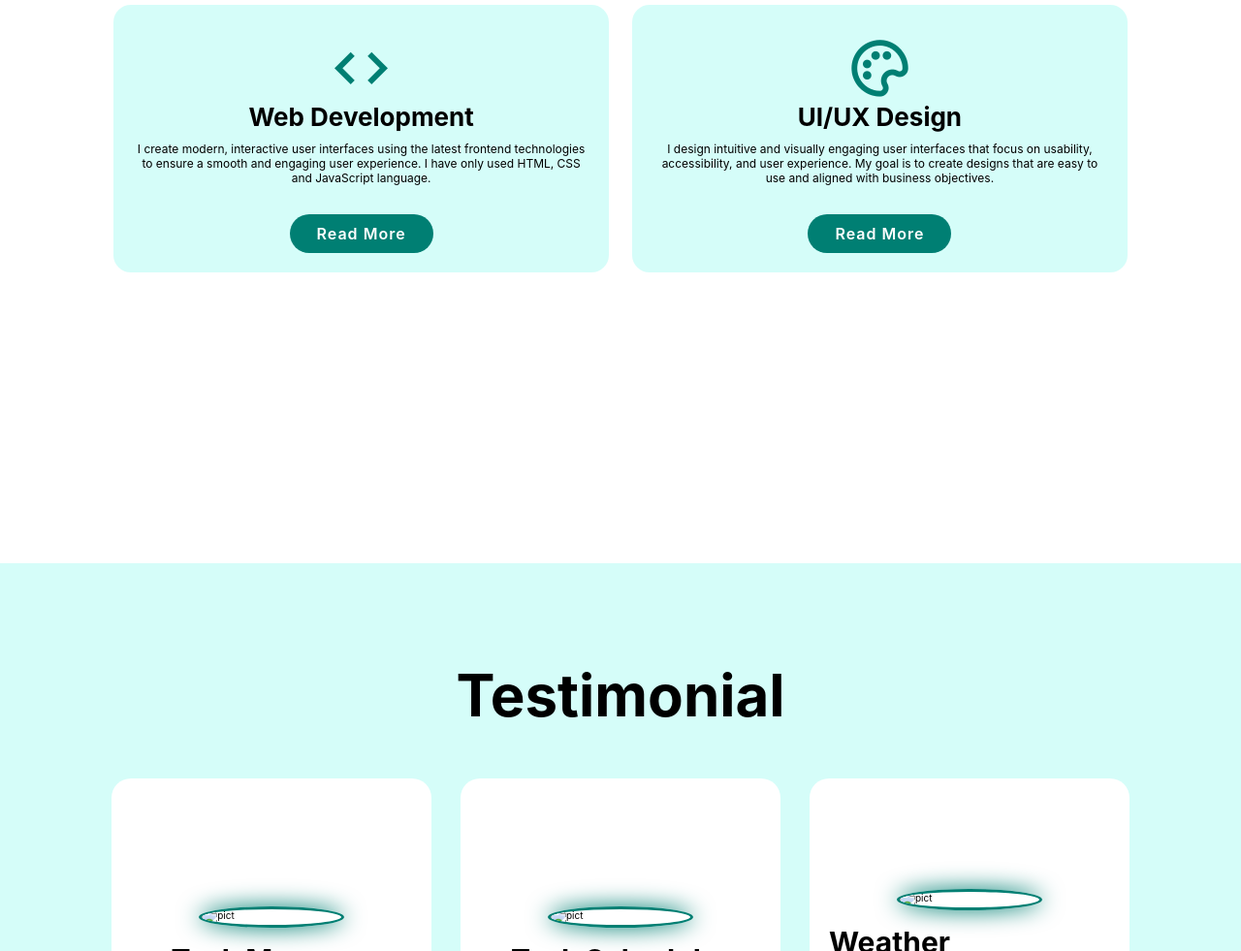
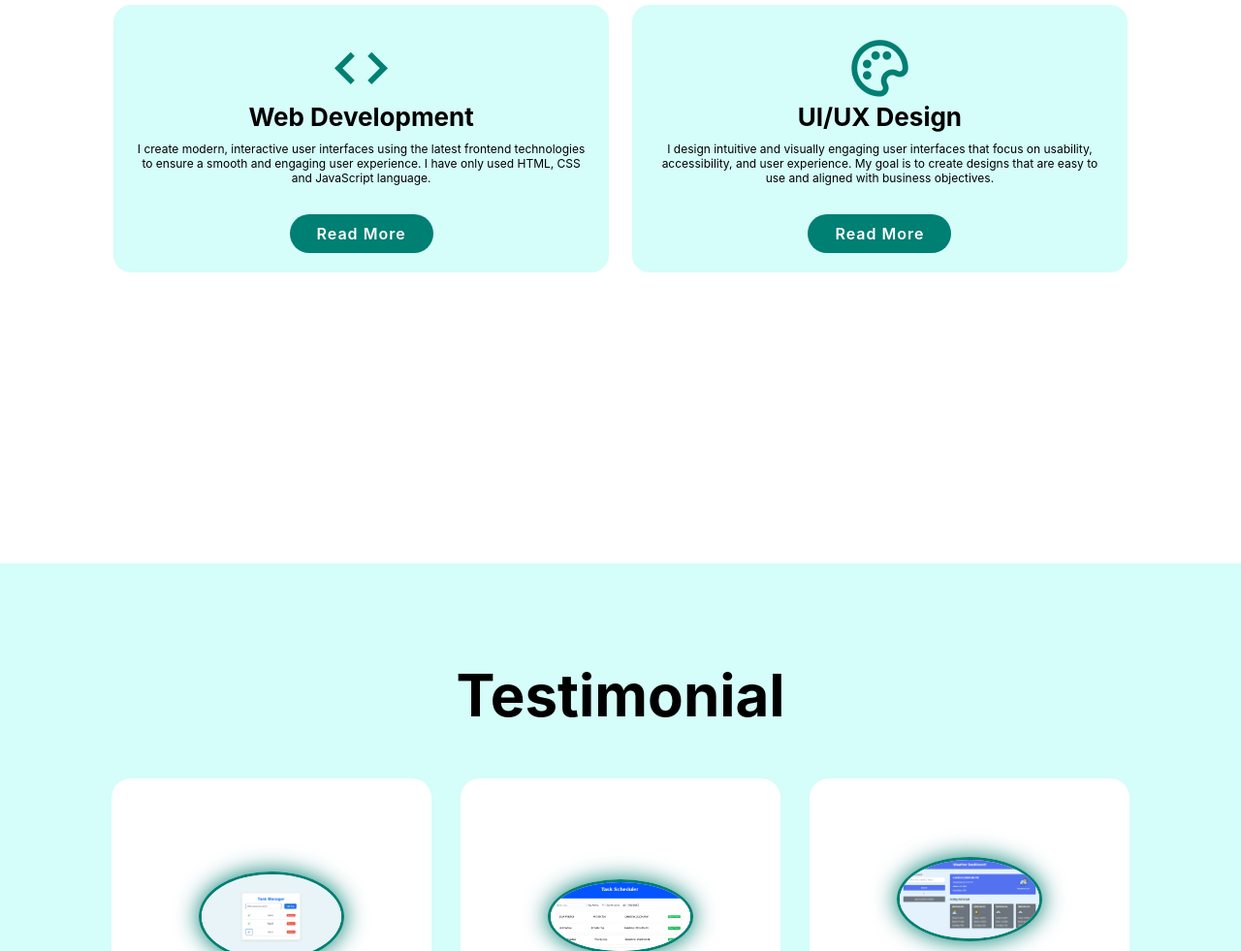
Before and after one commit to dinabhandari3/portfoliooo, a plain HTML site: page index.html in a window 1280 px wide. Shown: the part 1819-2800 px from the top of the page at 97% size. Drawn offline with nearby package versions, Linux system fonts and the light colour scheme.

Commit message:
Update index.html

```diff
--- a/index.html
+++ b/index.html
@@ -23,7 +23,7 @@
     </header>
      <section class="home" id="home">
         <div class="home-img">
-            <img src="../HTML/img1.jpeg" alt="profile image">
+            <img src="img1.jpeg" alt="profile image">
         </div>
         <div class="home-content">
             <h3>Hello Everyone, It's me</h3>
@@ -50,7 +50,7 @@
             <a href="#" class="btn">Read More</a>
         </div>
         <div class="about-img">
-            <img src="../HTML/image2.jpg" alt="image">
+            <img src="image2.jpg" alt="image">
         </div>
      </section>
      <!-- service section -->
@@ -81,7 +81,7 @@
             <h2 class="heading">Testimonial</h2>
             <div class="wrapper">
                 <div class="Testimonial-item">
-                    <img src="../HTML/projectimg1.png" alt="pict">
+                    <img src="projectimg1.png" alt="pict">
                     <h2>Task Manager</h2>
                     <div class="rating">
                         <i class="bx bxs-star" id="star"> </i>
@@ -92,7 +92,7 @@
                     <p> It is a simple and small project which can be created using HTML and CSS.</p>
                      </div>
                      <div class="Testimonial-item">
-                    <img src="../HTML/projectimg2.png" alt="pict">
+                    <img src="projectimg2.png" alt="pict">
                     <h2>Task Scheduler</h2>
                     <div class="rating">
                         <i class="bx bxs-star" id="star"> </i>
@@ -103,7 +103,7 @@
                     <p> It is a task scheduling project which can be created using HTML and CSS.</p>
                      </div>
                      <div class="Testimonial-item">
-                    <img src="../HTML/images3.png" alt="pict">
+                    <img src="images3.png" alt="pict">
                     <h2>Weather Dashboard</h2>
                     <div class="rating">
                         <i class="bx bxs-star" id="star"> </i>
```
